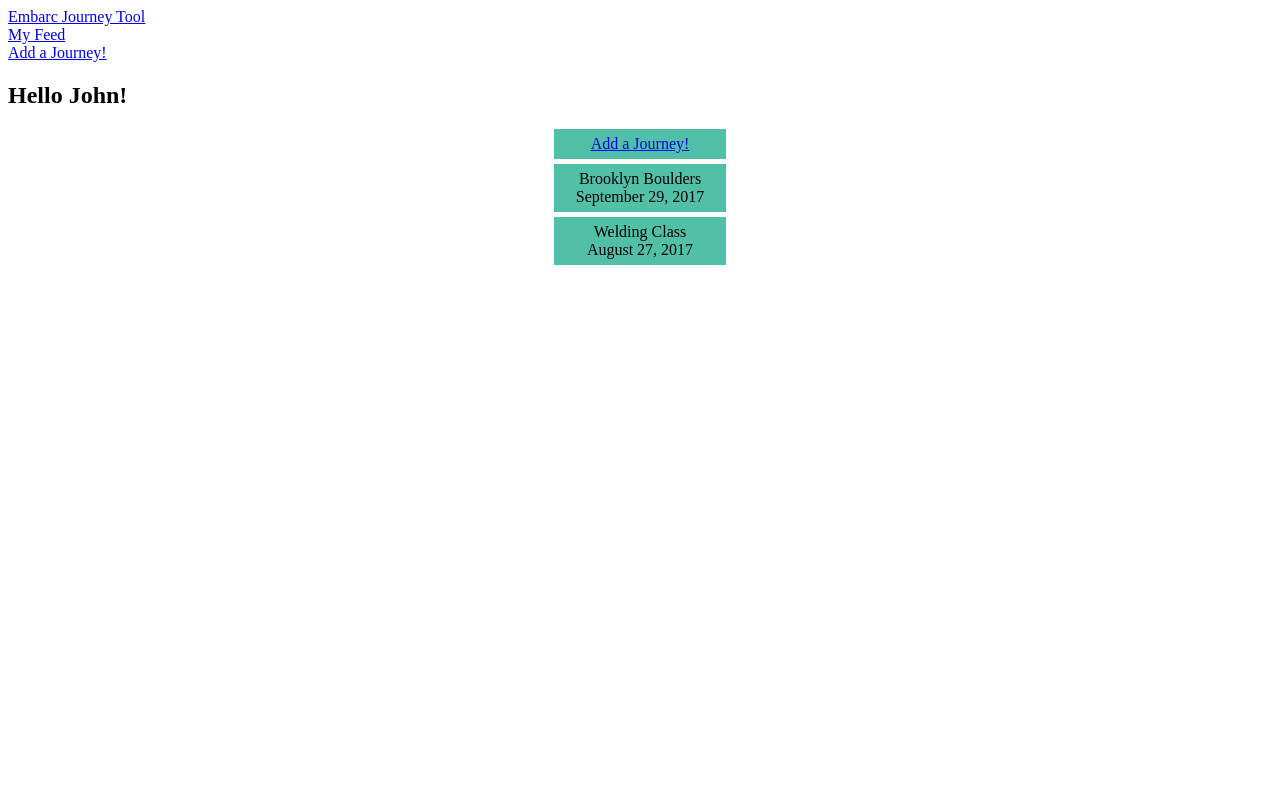
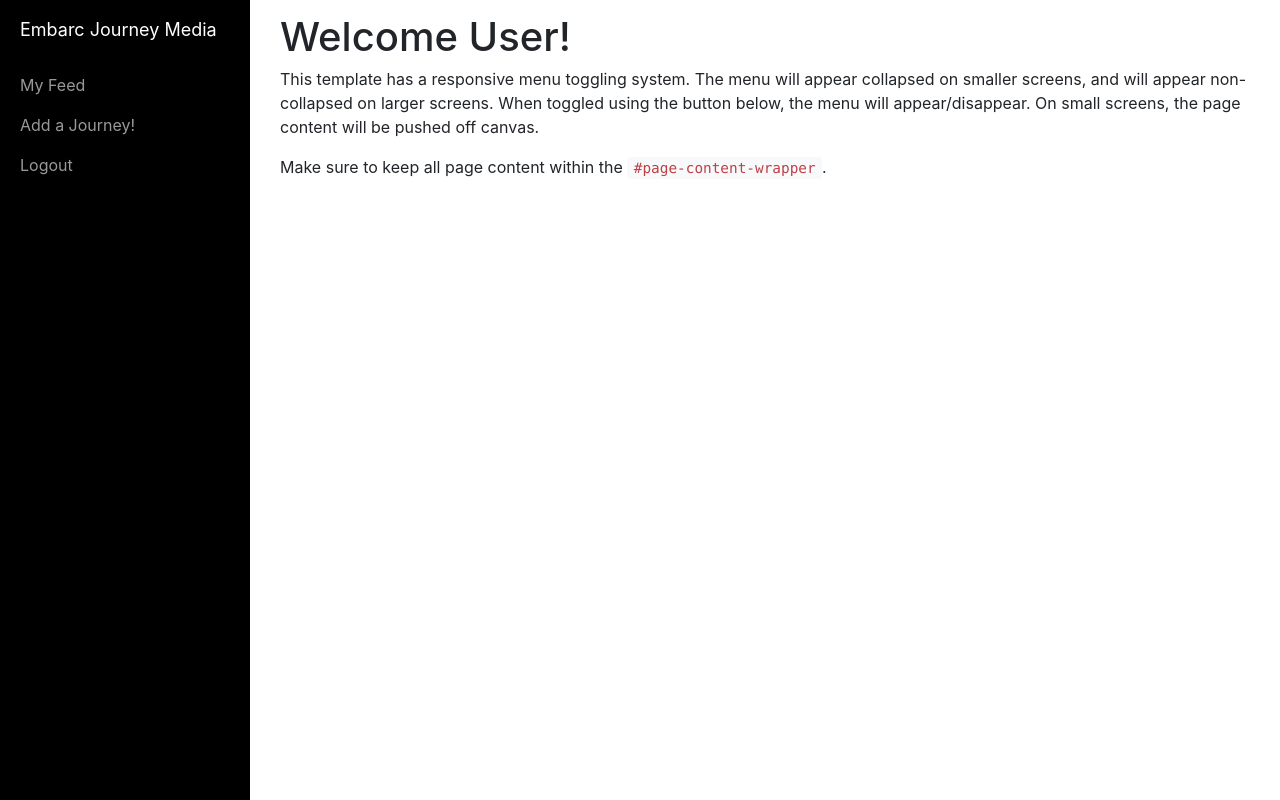
Before and after one commit to cfg-chicago/team-2, a plain HTML site: page index.html in a window 1280 px wide. Drawn offline with Linux system fonts and the light colour scheme.

Commit message:
bootstrap added

```diff
--- a/css/style.css
+++ b/css/style.css
@@ -1,15 +1,103 @@
-ul {
-    list-style-type: none;
-    padding: 0px;
-    margin: 0px;
+/*!
+ * Start Bootstrap - Simple Sidebar (http://startbootstrap.com/template-overviews/simple-sidebar)
+ * Copyright 2013-2017 Start Bootstrap
+ * Licensed under MIT (https://github.com/BlackrockDigital/startbootstrap-simple-sidebar/blob/master/LICENSE)
+ */
 
+body {
+    overflow-x: hidden;
 }
-.journey_list li{
-    margin: 5px auto;
-    padding: 5px;
-    border: 1px solid #52C0A7;
-    background-color: #52C0A7;
-    text-align: center;
-    width: 160px;
 
+#wrapper {
+    padding-left: 250px;
 }
+
+
+#sidebar-wrapper {
+    z-index: 1000;
+    position: fixed;
+    left: 250px;
+    width: 250px;
+    height: 100%;
+    margin-left: -250px;
+    overflow-y: auto;
+    background: #000;
+    -webkit-transition: all 0.5s ease;
+    -moz-transition: all 0.5s ease;
+    -o-transition: all 0.5s ease;
+    transition: all 0.5s ease;
+}
+
+
+
+#page-content-wrapper {
+    width: 100%;
+    padding: 15px;
+    position: absolute;
+    margin-right: -250px;
+}
+
+
+
+
+/* Sidebar Styles */
+
+.sidebar-nav {
+    position: absolute;
+    top: 0;
+    width: 250px;
+    margin: 0;
+    padding: 0;
+    list-style: none;
+}
+
+.sidebar-nav li {
+    text-indent: 20px;
+    line-height: 40px;
+}
+
+.sidebar-nav li a {
+    display: block;
+    text-decoration: none;
+    color: #999999;
+}
+
+.sidebar-nav li a:hover {
+    text-decoration: none;
+    color: #fff;
+    background: rgba(255, 255, 255, 0.2);
+}
+
+.sidebar-nav li a:active,
+.sidebar-nav li a:focus {
+    text-decoration: none;
+}
+
+.sidebar-nav > .sidebar-brand {
+    height: 65px;
+    font-size: 18px;
+    line-height: 60px;
+}
+
+.sidebar-nav > .sidebar-brand a {
+    color: #999999;
+}
+
+.sidebar-nav > .sidebar-brand a:hover {
+    color: #fff;
+    background: none;
+}
+
+@media(min-width:768px) {
+    #wrapper {
+        padding-left: 250px;
+
+    }
+    #sidebar-wrapper {
+        width: 250px;
+    }
+    #page-content-wrapper {
+        position: relative;
+        margin-right: 0;
+    }
+}
--- a/index.html
+++ b/index.html
@@ -1,29 +1,67 @@
 <!DOCTYPE html>
 <html lang="en">
+
 <head>
-    <link rel="stylesheet" type="text/css" href="css/style.css">
-    <title>Home</title>
+
+    <meta charset="utf-8">
+    <meta name="viewport" content="width=device-width, initial-scale=1, shrink-to-fit=no">
+    <meta name="description" content="">
+    <meta name="author" content="">
+
+    <title>Simple Sidebar - Start Bootstrap Template</title>
+
+    <!-- Bootstrap core CSS -->
+    <link href="vendor/bootstrap/css/bootstrap.min.css" rel="stylesheet">
+
+    <!-- Custom styles for this template -->
+    <link href="css/style.css" rel="stylesheet">
+
 </head>
+
 <body>
-    <header>
-        <div class="navbar">
-            <ul>
-                <li><a href="index.html">Embarc Journey Tool</a></li>
-                <li><a href="feed.html">My Feed</a></li>
-                <li><a href="add.html">Add a Journey!</a></li>
+
+    <div id="wrapper">
+
+        <!-- Sidebar -->
+        <div id="sidebar-wrapper">
+            <ul class="sidebar-nav">
+                <li class="sidebar-brand">
+                    <a href="index.html">
+                        Embarc Journey Media
+                    </a>
+                </li>
+                <li>
+                    <a href="feed.html">My Feed</a>
+                </li>
+                <li>
+                    <a href="add.html">Add a Journey!</a>
+                </li>
+                <li>
+                    <a href="index.html">Logout</a>
+                </li>
             </ul>
         </div>
-    </header>
-    <h2>Hello John!</h2>
-    <div class="journey_list">
-        <div class="border_limit1">
-            <ul>
-                <li> <a href="add.html">Add a Journey!</a></li>
-                <li> Brooklyn Boulders<br /> September 29, 2017</li>
-                <li> Welding Class <br /> August 27, 2017</li>
-            </ul>
+        <!-- /#sidebar-wrapper -->
+
+        <!-- Page Content -->
+        <div id="page-content-wrapper">
+            <div class="container-fluid">
+                <h1>Welcome User!</h1>
+                <p>This template has a responsive menu toggling system. The menu will appear collapsed on smaller screens, and will appear non-collapsed on larger screens. When toggled using the button below, the menu will appear/disappear. On small screens, the page content will be pushed off canvas.</p>
+                <p>Make sure to keep all page content within the <code>#page-content-wrapper</code>.</p>
+            </div>
         </div>
+        <!-- /#page-content-wrapper -->
+
     </div>
+    <!-- /#wrapper -->
+
+    <!-- Bootstrap core JavaScript -->
+    <script src="vendor/jquery/jquery.min.js"></script>
+    <script src="vendor/popper/popper.min.js"></script>
+    <script src="vendor/bootstrap/js/bootstrap.min.js"></script>
+
 
 </body>
+
 </html>
```
Also changed, not shown: bootstrap/index.html (+4 -13 lines), vendor/bootstrap/css/bootstrap-grid.css (renamed from bootstrap/vendor/bootstrap/css/bootstrap-grid.css), vendor/bootstrap/css/bootstrap-grid.min.css (renamed from bootstrap/vendor/bootstrap/css/bootstrap-grid.min.css), vendor/bootstrap/css/bootstrap-reboot.css (renamed from bootstrap/vendor/bootstrap/css/bootstrap-reboot.css), vendor/bootstrap/css/bootstrap-reboot.min.css (renamed from bootstrap/vendor/bootstrap/css/bootstrap-reboot.min.css), vendor/bootstrap/css/bootstrap.css (renamed from bootstrap/vendor/bootstrap/css/bootstrap.css), vendor/bootstrap/css/bootstrap.min.css (renamed from bootstrap/vendor/bootstrap/css/bootstrap.min.css), vendor/bootstrap/js/bootstrap.js (renamed from bootstrap/vendor/bootstrap/js/bootstrap.js), vendor/bootstrap/js/bootstrap.min.js (renamed from bootstrap/vendor/bootstrap/js/bootstrap.min.js), vendor/jquery/jquery.js (renamed from bootstrap/vendor/jquery/jquery.js), vendor/jquery/jquery.min.js (renamed from bootstrap/vendor/jquery/jquery.min.js), vendor/popper/popper.js (renamed from bootstrap/vendor/popper/popper.js), vendor/popper/popper.min.js (renamed from bootstrap/vendor/popper/popper.min.js).
